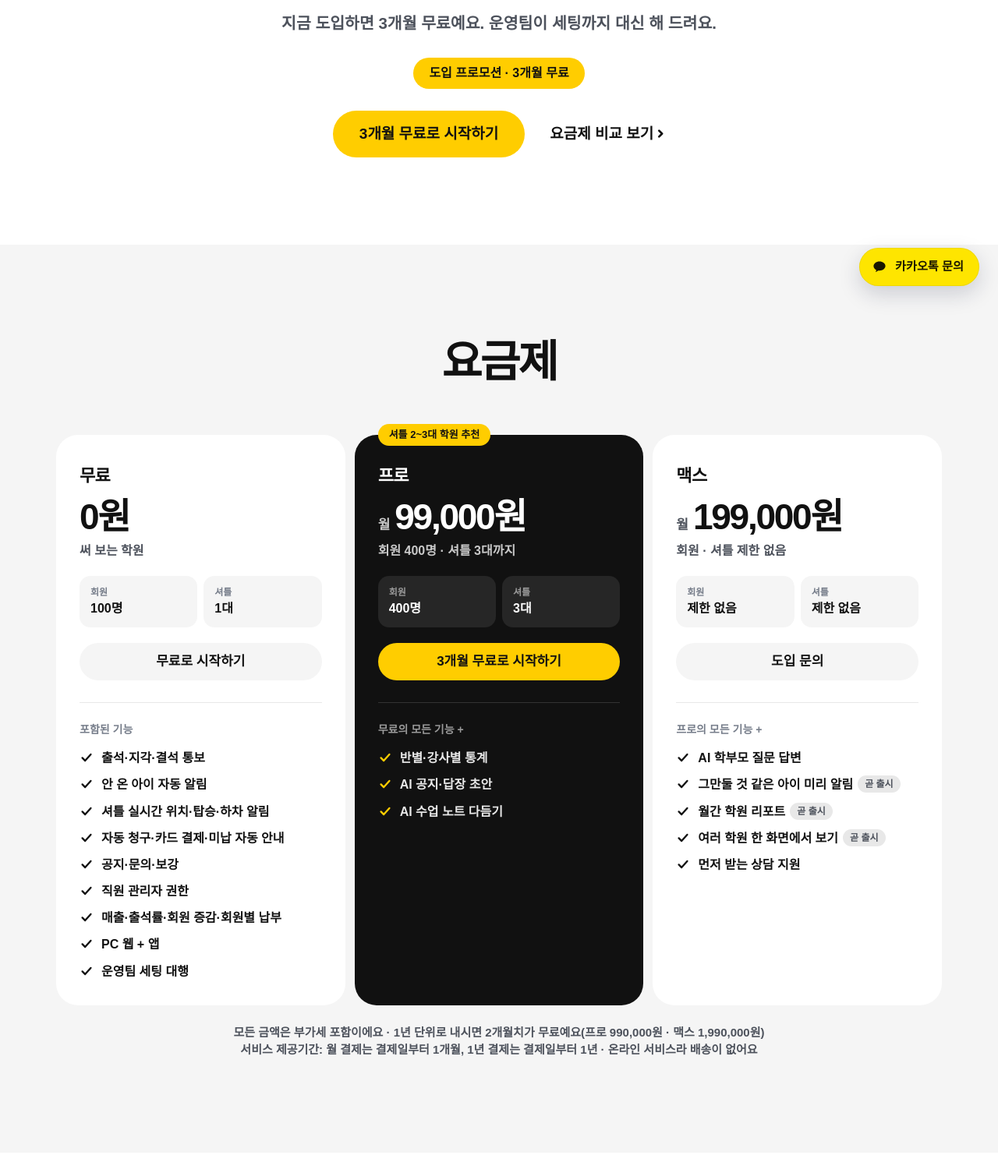
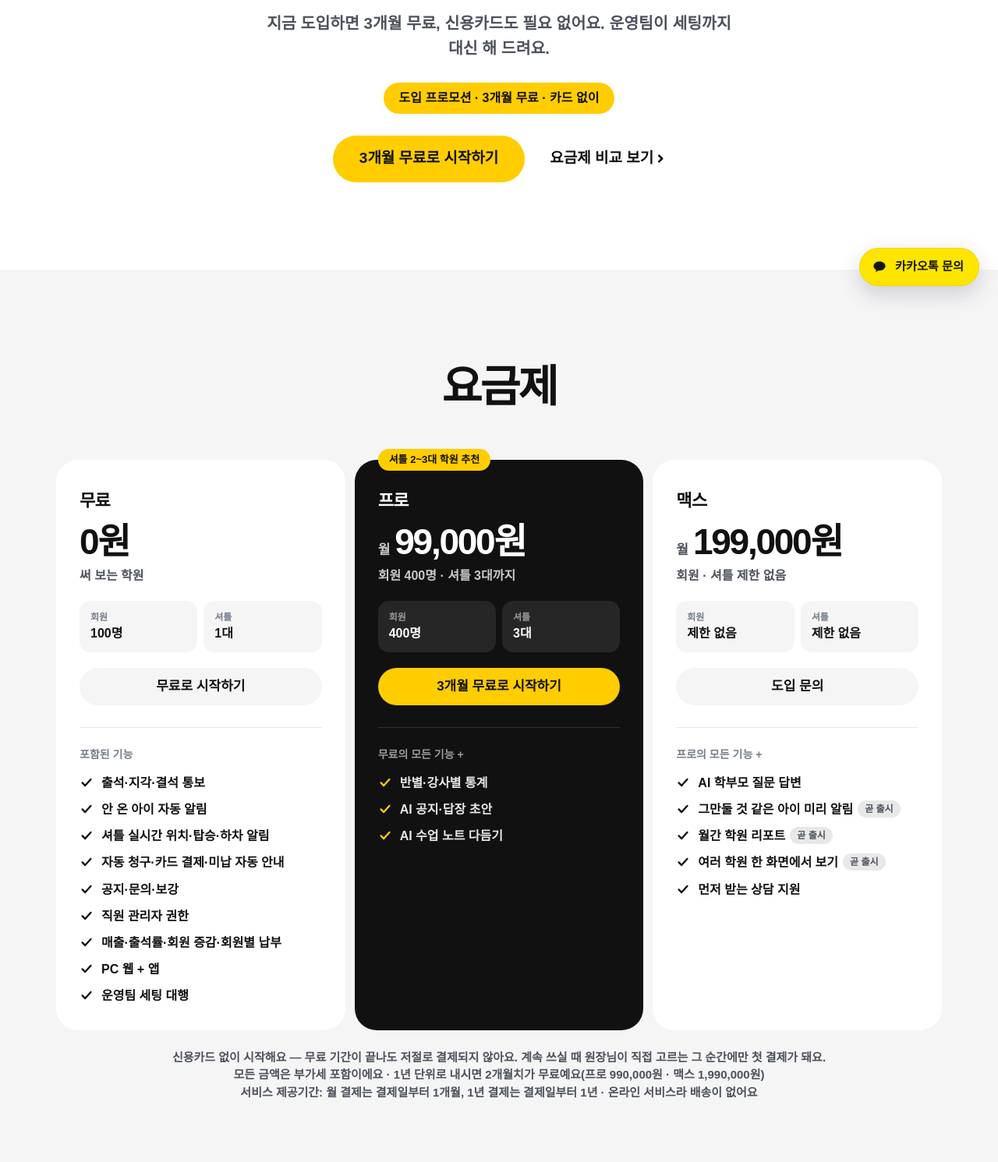
Before and after one commit to ho01010184-hub/seodang-site, a plain HTML site: page pricing/index.html in a window 1280 px wide. Shown: the part 409-1900 px from the top of the page at 78% size. Drawn offline with Linux system fonts and the light colour scheme; a web font is replaced by a local one.

Commit message:
요금 페이지 — 카드 없이·자동 결제 없음 안심 문구   추가

```diff
--- a/pricing/index.html
+++ b/pricing/index.html
@@ -5,9 +5,9 @@
 <meta name="viewport" content="width=device-width, initial-scale=1.0">
 <title>학원 관리 앱 요금 — 서당</title>
 <link rel="canonical" href="https://seodang.app/pricing/">
-<meta name="description" content="셔틀 학원 운영, 한 달 99,000원. 지금 도입하면 3개월 무료, 세팅은 운영팀이 대신 해 드려요. 무료 요금제도 있어요.">
+<meta name="description" content="셔틀 학원 운영, 한 달 99,000원. 지금 도입하면 3개월 무료 — 신용카드 없이 시작하고, 무료 기간이 끝나도 저절로 결제되지 않아요. 세팅은 운영팀이 대신 해 드려요.">
 <meta property="og:title" content="학원 관리 앱 요금 — 서당">
-<meta property="og:description" content="셔틀 학원 운영, 한 달 99,000원. 지금 도입하면 3개월 무료, 세팅은 운영팀이 대신 해 드려요. 무료 요금제도 있어요.">
+<meta property="og:description" content="셔틀 학원 운영, 한 달 99,000원. 지금 도입하면 3개월 무료 — 신용카드 없이 시작하고, 무료 기간이 끝나도 저절로 결제되지 않아요. 세팅은 운영팀이 대신 해 드려요.">
 <meta property="og:type" content="website">
 <meta property="og:url" content="https://seodang.app/pricing/">
 <meta property="og:image" content="https://seodang.app/img/og_cover.jpg">
@@ -182,8 +182,8 @@
   <div class="wrap">
     <p class="eb r h-r">요금</p>
     <h1 class="r h-r d1">셔틀 학원 운영,<br>한 달 <b>99,000원</b></h1>
-    <p class="lead r h-r d2">지금 도입하면 <b>3개월 무료</b>예요. 운영팀이 세팅까지 대신 해 드려요.</p>
-    <span class="promo r h-r d2">도입 프로모션 · 3개월 무료</span>
+    <p class="lead r h-r d2">지금 도입하면 <b>3개월 무료</b>, <b>신용카드도 필요 없어요.</b> 운영팀이 세팅까지 대신 해 드려요.</p>
+    <span class="promo r h-r d2">도입 프로모션 · 3개월 무료 · 카드 없이</span>
     <div class="links r h-r d3"><a class="pill-y lg" href="/app/">3개월 무료로 시작하기</a><a class="lnk" href="#plans">요금제 비교 보기 <svg viewBox="0 0 10 10"><path d="M3 1.5L6.5 5 3 8.5"/></svg></a></div>
   </div>
 </section>
@@ -223,7 +223,7 @@
         <ul class="pck"><li><svg viewBox="0 0 20 20" aria-hidden="true"><path d="M4 10.5l4 4 8-9"/></svg><span>AI 학부모 질문 답변</span></li><li><svg viewBox="0 0 20 20" aria-hidden="true"><path d="M4 10.5l4 4 8-9"/></svg><span>그만둘 것 같은 아이 미리 알림<span class="soon">곧 출시</span></span></li><li><svg viewBox="0 0 20 20" aria-hidden="true"><path d="M4 10.5l4 4 8-9"/></svg><span>월간 학원 리포트<span class="soon">곧 출시</span></span></li><li><svg viewBox="0 0 20 20" aria-hidden="true"><path d="M4 10.5l4 4 8-9"/></svg><span>여러 학원 한 화면에서 보기<span class="soon">곧 출시</span></span></li><li><svg viewBox="0 0 20 20" aria-hidden="true"><path d="M4 10.5l4 4 8-9"/></svg><span>먼저 받는 상담 지원</span></li></ul>
       </article>
     </div>
-    <p class="pl-note r">모든 금액은 부가세 포함이에요 · 1년 단위로 내시면 2개월치가 무료예요(프로 990,000원 · 맥스 1,990,000원)<br>서비스 제공기간: 월 결제는 결제일부터 1개월, 1년 결제는 결제일부터 1년 · 온라인 서비스라 배송이 없어요</p>
+    <p class="pl-note r"><b>신용카드 없이 시작해요 — 무료 기간이 끝나도 저절로 결제되지 않아요.</b> 계속 쓰실 때 원장님이 직접 고르는 그 순간에만 첫 결제가 돼요.<br>모든 금액은 부가세 포함이에요 · 1년 단위로 내시면 2개월치가 무료예요(프로 990,000원 · 맥스 1,990,000원)<br>서비스 제공기간: 월 결제는 결제일부터 1개월, 1년 결제는 결제일부터 1년 · 온라인 서비스라 배송이 없어요</p>
   </div>
 </section>
 
@@ -327,7 +327,7 @@
   <div class="wrap">
     <h2 class="r">서당으로<br>이어진 우리.</h2>
     <div class="links r d1"><a class="pill-y lg" href="/app/">3개월 무료로 시작하기</a><a class="lnk" href="mailto:contact@seodang.app?subject=%5B%EC%84%9C%EB%8B%B9%5D%20%EB%8F%84%EC%9E%85%20%EB%AC%B8%EC%9D%98">도입 문의 <svg viewBox="0 0 10 10"><path d="M3 1.5L6.5 5 3 8.5"/></svg></a></div>
-    <p class="note r d2">PC 웹 · 카카오 로그인 · 지금 도입하면 3개월 무료</p>
+    <p class="note r d2">PC 웹 · 카카오 로그인 · 3개월 무료 · 카드 없이 · 자동 결제 없음</p>
   </div>
 </section>
 </main>
```
